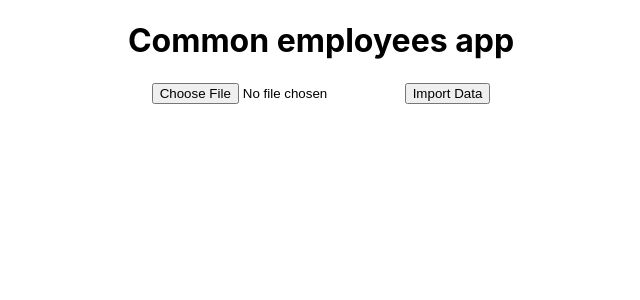
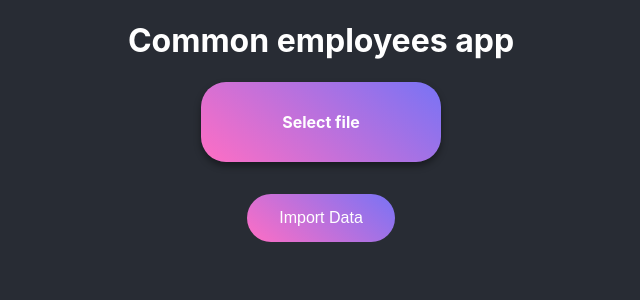
Before and after one commit to MikeHitrov/Mihail-Hitrov-employees, a React (Create React App) app in the folder employees/: page / in a window 1280 px wide. Shown: the top 300 px of the page, without its empty margins (319-959 px from the left). Built offline with nearby package versions, Linux system fonts and the light colour scheme.

Commit message:
Add styling

```diff
--- a/employees/src/components/App.js
+++ b/employees/src/components/App.js
@@ -1,7 +1,15 @@
+import { useEffect } from 'react';
+import EmployeesPage from './EmployeePage';
 import './styles/App.css';
-import EmployeesPage from './EmployeePage';
 
 function App() {
+  useEffect(() => {
+    // change background color with a random color
+
+  const color = '#282c34'
+    document.body.style.background = color;
+  });
+
   return (
     <div className="App">
       <EmployeesPage />
--- a/employees/src/components/CommonEmployees.js
+++ b/employees/src/components/CommonEmployees.js
@@ -1,4 +1,5 @@
 import React, { useState } from "react";
+import './styles/CommonEmployees.css';
 
 export default function GetCommonEmployees({ data }) {
   const [common, setCommon] = useState([]);
--- a/employees/src/components/EmployeePage.js
+++ b/employees/src/components/EmployeePage.js
@@ -1,9 +1,9 @@
-import React, {useState} from 'react';
-import GetCommonEmployees from './CommonEmployees';
-import Employee from './Employee'
+import React, { useState } from "react";
+import GetCommonEmployees from "./CommonEmployees";
+import Employee from "./Employee";
+import "./styles/EmployeePage.css";
 
-
-export default function EmployeesPage(){
+export default function EmployeesPage() {
   const [file, setFile] = useState();
   const [userData, setUserData] = useState([]);
 
@@ -13,16 +13,21 @@ export default function EmployeesPage(){
     setFile(e.target.files[0]);
   };
 
-    const csvFileToArray = string => {
+  const csvFileToArray = (string) => {
     const csvRows = string.split("\n");
 
-      const data = csvRows.map(row => {
-        const [employeeId, projectId, dateFromInput, dateToInput] = row.split(",");
+    const data = csvRows.map((row) => {
+      const [employeeId, projectId, dateFromInput, dateToInput] =
+        row.split(",");
 
-        const [dateFromYear, dateFromMonth, dateFromDay] = dateFromInput.split('-');
+      const [dateFromYear, dateFromMonth, dateFromDay] =
+        dateFromInput.split("-");
       const dateFrom = new Date(dateFromYear, dateFromMonth, dateFromDay);
 
-        const dateTo = dateToInput.trim() === 'NULL' ? new Date() : new Date(dateToInput.trim());
+      const dateTo =
+        dateToInput.trim() === "NULL"
+          ? new Date()
+          : new Date(dateToInput.trim());
 
       let employee = new Employee(employeeId, projectId, dateFrom, dateTo);
 
@@ -49,12 +54,19 @@ export default function EmployeesPage(){
     <div style={{ textAlign: "center" }}>
       <h1>Common employees app</h1>
       <form>
+        <div class="file-input">
           <input
             type={"file"}
             id={"csvFileInput"}
             accept={".csv"}
+            className={"file"}
             onChange={handleOnChange}
           />
+          <label for="csvFileInput">
+            {" "}
+            {file !== undefined ? file.name : "Select file"}
+          </label>
+        </div>
 
         <button
           onClick={(e) => {
@@ -67,7 +79,7 @@ export default function EmployeesPage(){
 
       <br />
 
-        {userData.length !== 0 ? <GetCommonEmployees data={userData}/> : <div/>}
+      {userData.length !== 0 ? <GetCommonEmployees data={userData} /> : <div />}
     </div>
   );
 }
--- a/employees/src/components/styles/App.css
+++ b/employees/src/components/styles/App.css
@@ -1,4 +1,5 @@
 .App {
+  color: rgb(255, 255, 255);
   text-align: center;
 }
 
--- /dev/null
+++ b/employees/src/components/styles/CommonEmployees.css
@@ -0,0 +1,28 @@
+table {
+  font-family: Arial, Helvetica, sans-serif;
+  border-collapse: collapse;
+  width: 100%;
+}
+
+table td,
+table th {
+  border: 1px solid #ddd;
+  padding: 8px;
+}
+
+table tr:nth-child(even) {
+  background-color: #f2f2f2;
+}
+
+table tr:hover {
+  background-color: #ddd;
+  color: #000;
+}
+
+table th {
+  padding-top: 12px;
+  padding-bottom: 12px;
+  text-align: left;
+  background-color: #4caf50;
+  color: white;
+}
--- /dev/null
+++ b/employees/src/components/styles/EmployeePage.css
@@ -0,0 +1,49 @@
+button {
+  background: linear-gradient(40deg, #ff6ec4, #7873f5);
+  border: none;
+  color: white;
+  padding: 15px 32px;
+  text-align: center;
+  text-decoration: none;
+  display: inline-block;
+  font-size: 16px;
+  border-radius: 25px;
+}
+
+.file {
+  margin-right: 20rem;
+  opacity: 0;
+  width: 0.1px;
+  height: 0.1px;
+  position: absolute;
+}
+
+.file-input label {
+  display: block;
+  position: relative;
+  margin-left: auto;
+  margin-right: auto;
+  margin-bottom: 2em;
+  width: 15em;
+  height: 5em;
+  border-radius: 25px;
+  background: linear-gradient(40deg, #ff6ec4, #7873f5);
+  box-shadow: 0 4px 7px rgba(0, 0, 0, 0.4);
+  display: flex;
+  align-items: center;
+  justify-content: center;
+  color: #fff;
+  font-weight: bold;
+  cursor: pointer;
+  transition: transform 0.2s ease-out;
+}
+
+input:hover + label,
+input:focus + label {
+  transform: scale(1.02);
+}
+
+input:focus + label {
+  outline: 1px solid #000;
+  outline: -webkit-focus-ring-color auto 2px;
+}
```
Lines whose indentation alone changed are shown as unchanged.
